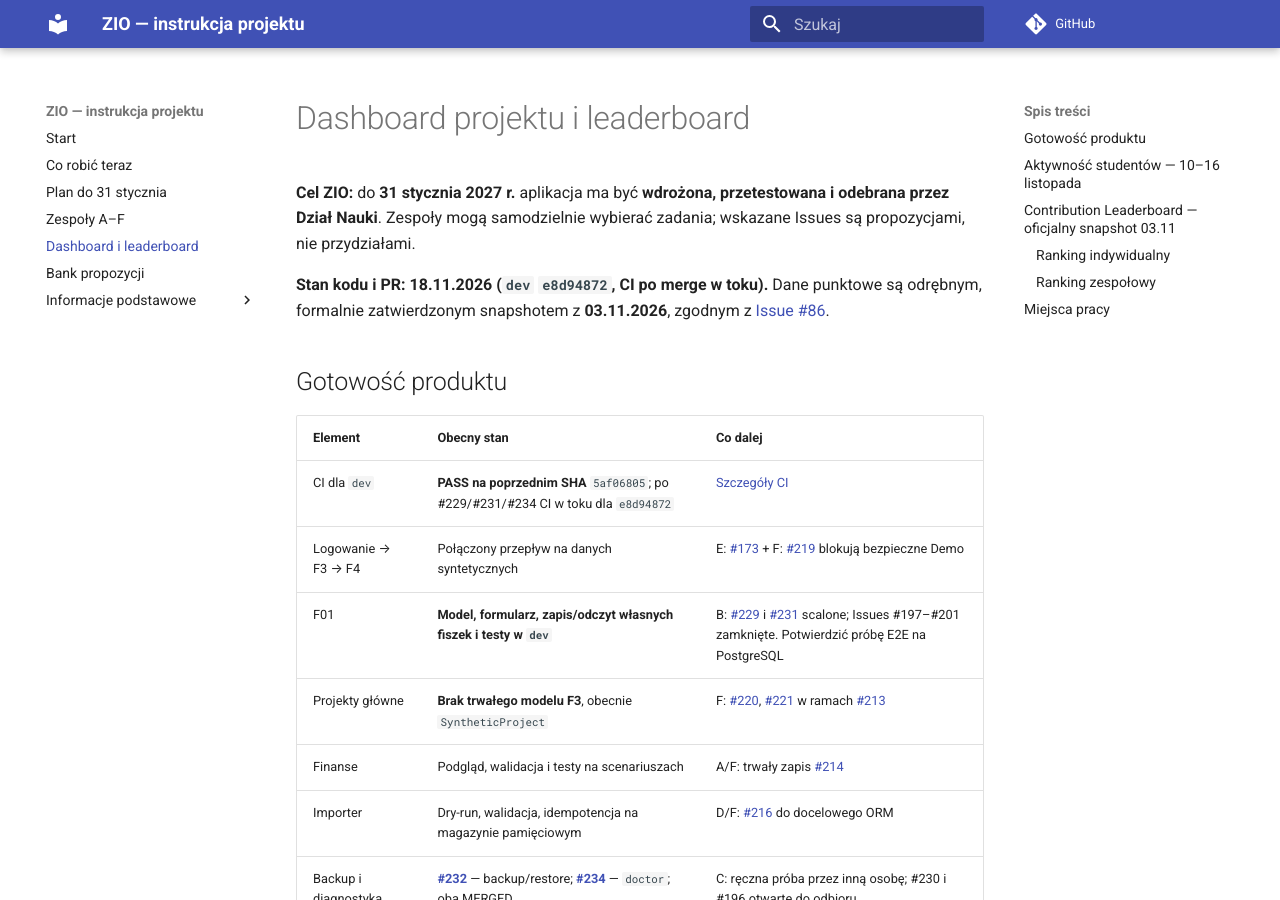
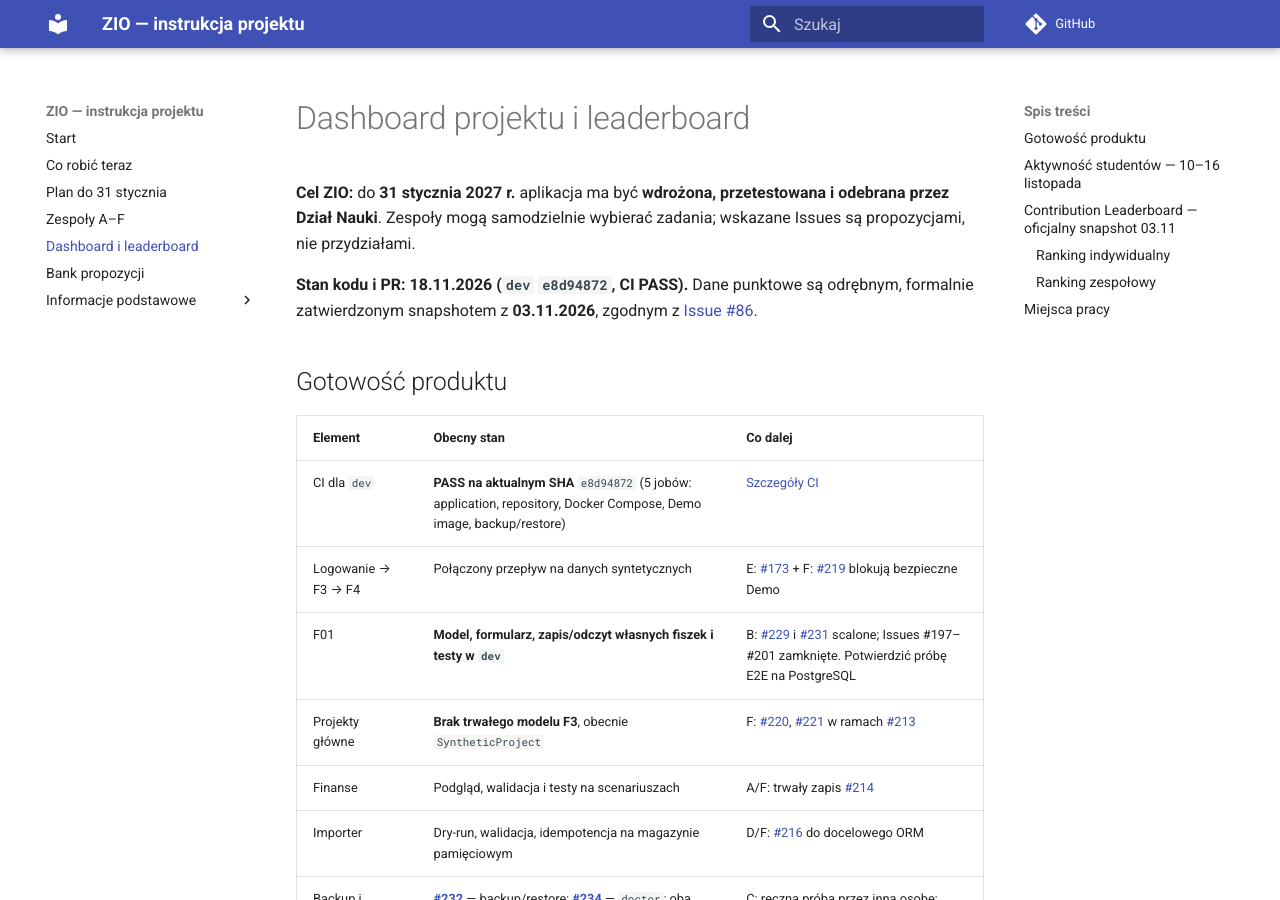
Before and after one commit to zio-wi-pb-mc/pb-science-office-manual, an MkDocs documentation site: the page built from manual/19-dashboard-projektu.md, in a window 1280 px wide and 900 px high. Built offline with MkDocs 1.6.1 and Material for MkDocs 9.7.7, drawn with Linux system fonts in a browser that asks for light colours; comment, search, counter and statistics services are not loaded.

Commit message:
docs: align live CI and E/F coordination at 18 Nov

```diff
--- a/manual/19-dashboard-projektu.md
+++ b/manual/19-dashboard-projektu.md
@@ -2,13 +2,13 @@
 
 **Cel ZIO:** do **31 stycznia 2027 r.** aplikacja ma być **wdrożona, przetestowana i odebrana przez Dział Nauki**. Zespoły mogą samodzielnie wybierać zadania; wskazane Issues są propozycjami, nie przydziałami.
 
-**Stan kodu i PR: 18.11.2026 (`dev` `e8d94872`, CI po merge w toku).** Dane punktowe są odrębnym, formalnie zatwierdzonym snapshotem z **03.11.2026**, zgodnym z [Issue #86](https://github.com/zio-wi-pb-mc/pb-science-office/issues/86).
+**Stan kodu i PR: 18.11.2026 (`dev` `e8d94872`, CI PASS).** Dane punktowe są odrębnym, formalnie zatwierdzonym snapshotem z **03.11.2026**, zgodnym z [Issue #86](https://github.com/zio-wi-pb-mc/pb-science-office/issues/86).
 
 ## Gotowość produktu
 
 | Element | Obecny stan | Co dalej |
 |---|---|---|
-| CI dla `dev` | **PASS na poprzednim SHA** `5af06805`; po #229/#231/#234 CI w toku dla `e8d94872` | <a href="https://github.com/zio-wi-pb-mc/pb-science-office/actions/">Szczegóły CI</a> |
+| CI dla `dev` | **PASS na aktualnym SHA** `e8d94872` (5 jobów: application, repository, Docker Compose, Demo image, backup/restore) | [Szczegóły CI](https://github.com/zio-wi-pb-mc/pb-science-office/actions/runs/44258929850) |
 | Logowanie → F3 → F4 | Połączony przepływ na danych syntetycznych | E: [#173](https://github.com/zio-wi-pb-mc/pb-science-office/issues/173) + F: [#219](https://github.com/zio-wi-pb-mc/pb-science-office/issues/219) blokują bezpieczne Demo |
 | F01 | **Model, formularz, zapis/odczyt własnych fiszek i testy w `dev`** | B: [#229](https://github.com/zio-wi-pb-mc/pb-science-office/pull/229) i [#231](https://github.com/zio-wi-pb-mc/pb-science-office/pull/231) scalone; Issues #197–#201 zamknięte. Potwierdzić próbę E2E na PostgreSQL |
 | Projekty główne | **Brak trwałego modelu F3**, obecnie `SyntheticProject` | F: [#220](https://github.com/zio-wi-pb-mc/pb-science-office/issues/220), [#221](https://github.com/zio-wi-pb-mc/pb-science-office/issues/221) w ramach [#213](https://github.com/zio-wi-pb-mc/pb-science-office/issues/213) |
```
